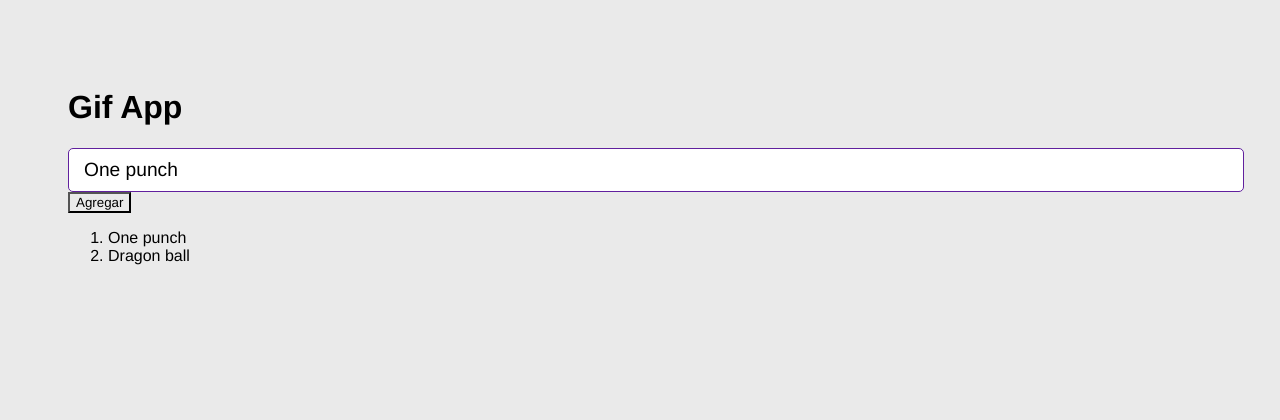
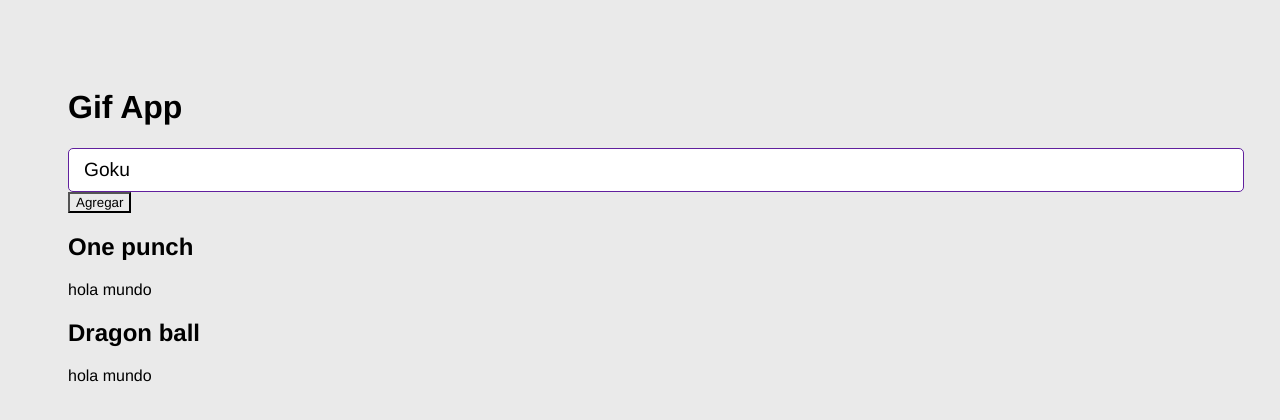
Before and after one commit to FredyHuachaca21/GifExpertApp, a React (Vite) app: page / in a window 1280 px wide. Shown: the top 420 px of the page. Built offline with nearby package versions, Linux system fonts and the light colour scheme.

Commit message:
Base completa para empezar consumir API Gifs

```diff
--- a/src/GifApp.jsx
+++ b/src/GifApp.jsx
@@ -1,34 +1,33 @@
 import { useState } from "react"
 
 import { AddCategory } from "./components/AddCategory"
+import { GifGrid } from "./components/GifGrid"
 
 export const GifApp = () => {
 
   const [categories, setCategories] = useState(['One punch', 'Dragon ball'])
-  console.log(categories)
 
-  const onAddCategory = ( ) => {
-    // setCategories([...categories, 'hola'])
-    setCategories([...categories, 'hola'])
-
+  const onAddCategory = ( newCategory ) => {
+    // Si la categoría ya existe, no la agrega. Tambien valida para key duplicadas
+    if(categories.includes(newCategory)) return;
+    setCategories( prevCategories => [newCategory, ...prevCategories])
   }
 
   return (
     <>
-    {/* Título */}
     <h1>Gif App</h1>
 
-    {/* Input categoria */}
-    <AddCategory/>
+    <AddCategory
+    onNewCategory={value => onAddCategory(value)}
+    />
 
     <button onClick={onAddCategory}>Agregar</button>
 
-    {/* Lista de categorias */}
-    <ol>
-      {categories.map( x => {
-        return <li key={x}>{x}</li>
-      })}
-    </ol>
+      {categories.map( category => (
+        <GifGrid
+        key={category}
+        category={category}/>
+      ))}
 
     </>
   )
--- a/src/components/AddCategory.jsx
+++ b/src/components/AddCategory.jsx
@@ -1,9 +1,9 @@
 import { useState } from "react"
 
 
-export const AddCategory = () => {
+export const AddCategory = ({ onNewCategory }) => {
 
-    const [inputValue, setInputValue] = useState('One punch')
+    const [inputValue, setInputValue] = useState('Goku')
 
     const onInputChange = ({target})=>{
         setInputValue(target.value)
@@ -11,7 +11,9 @@
 
     const onSubmit = (event) =>{
         event.preventDefault();
-        console.log(inputValue)
+        if(inputValue.trim().length <=1) return;
+        onNewCategory(inputValue.trim())
+        setInputValue('')
     }
 
   return (
--- /dev/null
+++ b/src/components/GifGrid.jsx
@@ -0,0 +1,9 @@
+
+export const GifGrid = ({category}) => {
+  return (
+    <>
+          <h2>{category}</h2>
+          <p>hola mundo</p>
+    </>
+  )
+}
--- a/src/main.jsx
+++ b/src/main.jsx
@@ -7,11 +7,7 @@
 ReactDOM.createRoot(document.getElementById('root')).render(
   <React.StrictMode>
     <>
-    {/* Título */}
     <GifApp />
-    {/* Input */}
-
-    {/*Listado de gifs  */}
 
     </>
   </React.StrictMode>,
```
